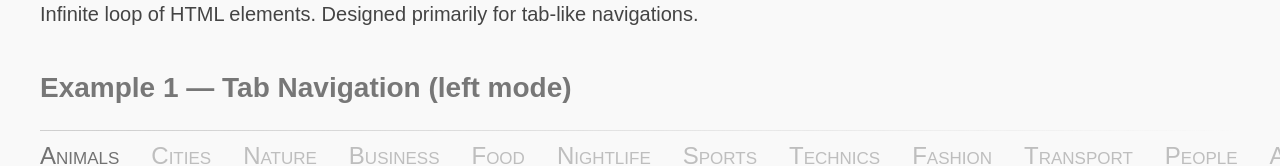
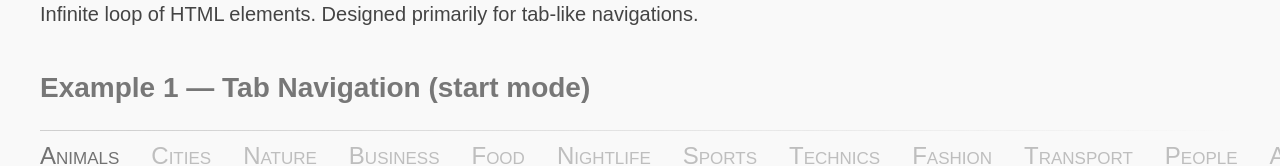
Before and after one commit to michaljerabek/Infinitum, a website: page examples/examples.html in a window 1280 px wide. Shown: the part 146-312 px from the top of the page. Drawn offline with nearby package versions, Linux system fonts and the light colour scheme.

Commit message:
added LICENCE; typo in examples

```diff
--- a/examples/examples.html
+++ b/examples/examples.html
@@ -37,7 +37,7 @@
 
             <section class="example1 examples__example">
 
-                <h2 class="example__title">Example 1 — Tab Navigation (left mode)</h2>
+                <h2 class="example__title">Example 1 — Tab Navigation (start mode)</h2>
 
                 <div class="example1__infinitum">
 
```
Also changed, not shown: 1 other file.
